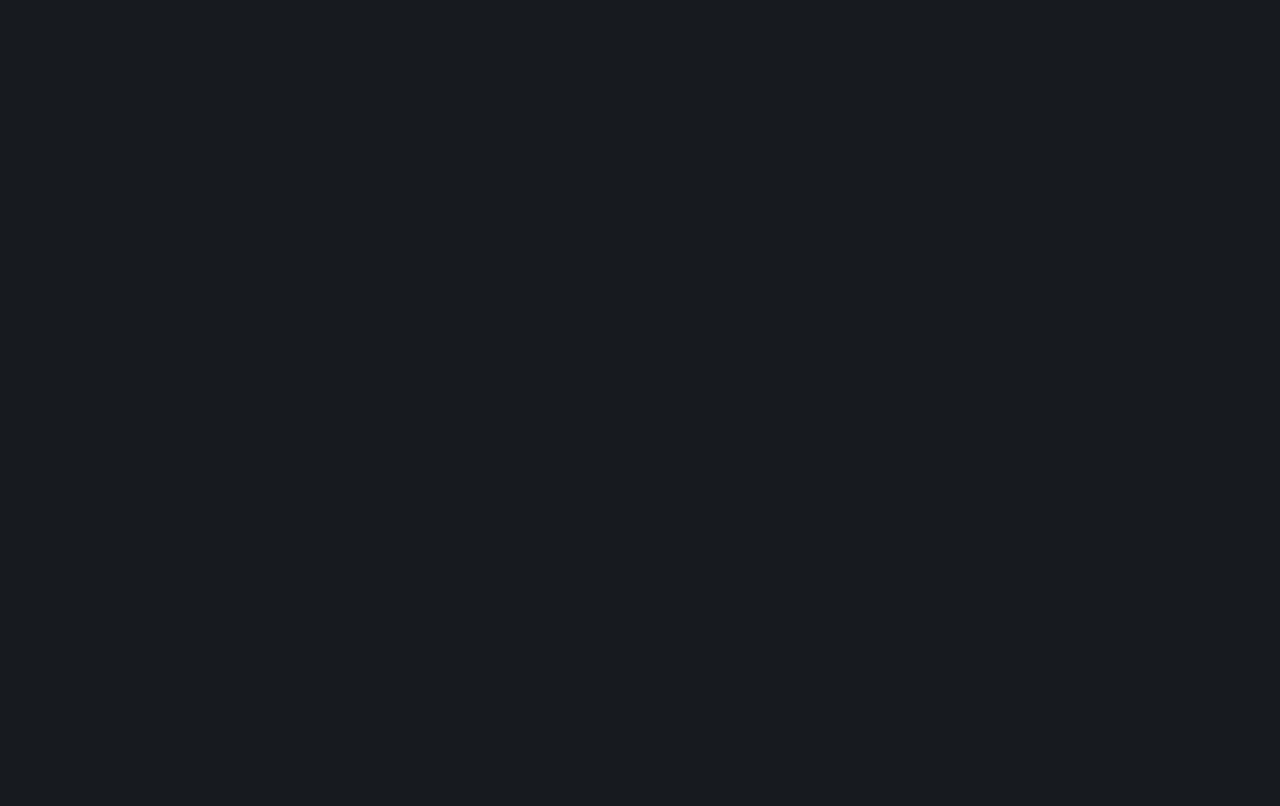
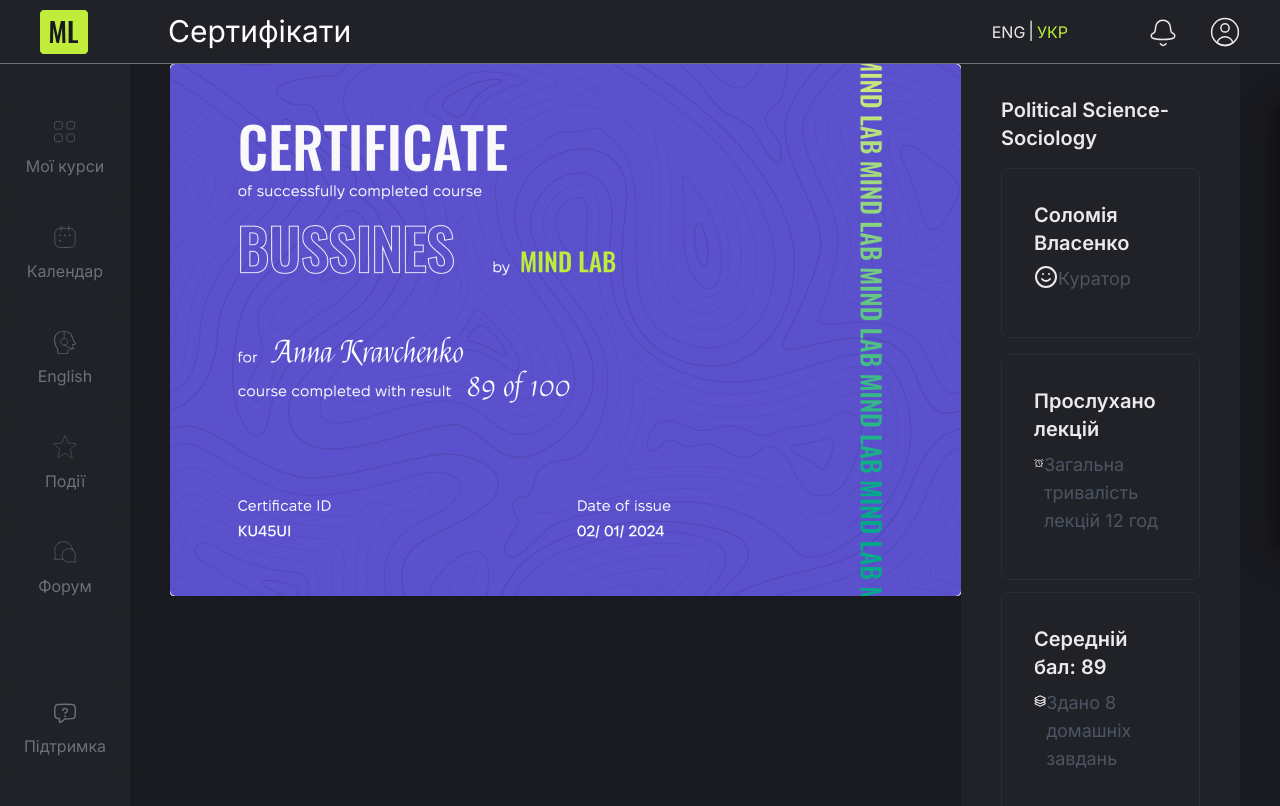
Before and after one commit to kholodihor/mindlab-platform, a React (Vite) app: page /student/certificate in a window 1280 px wide. Before the commit this address had no page. Shown: the top 806 px of the page. Built offline with nearby package versions, Linux system fonts and the light colour scheme.

Commit message:
feat: Add component

```diff
--- a/src/App.tsx
+++ b/src/App.tsx
@@ -10,6 +10,7 @@
 import BoardPage from "./pages/BoardPage"
 import SupportPage from "./pages/SupportPage"
 import StudyingPage from "./pages/StudyingPage"
+import CertificatePage from "./pages/CertificatePage"
 
 function App() {
   return (
@@ -24,6 +25,7 @@
           <Route path="/student/events" element={<EventsPage />} />
           <Route path="/student/board" element={<BoardPage />} />
           <Route path="/student/support" element={<SupportPage />} />
+          <Route path="/student/certificate" element={<CertificatePage />} />
         </Route>
         <Route path="/studying" element={<StudyingPage />} />
       </Routes>
--- /dev/null
+++ b/src/components/main/certificate/CertificateImg.tsx
@@ -0,0 +1,25 @@
+import React from "react"
+import { cva, VariantProps } from "class-variance-authority"
+
+interface ImageProps extends VariantProps<typeof imageStyles> {
+  src: string
+  size?: "small" | "large"
+}
+
+const imageStyles = cva("rounded", {
+  variants: {
+    size: {
+      small: "max-w-[292px] max-h-[207px]",
+      large: "max-w-[791px] max-h-[532px]"
+    }
+  },
+  defaultVariants: {
+    size: "small"
+  }
+})
+
+const CertificateImg: React.FC<ImageProps> = ({ src, size }) => {
+  return <img src={src} alt="Certificate" className={imageStyles({ size })} />
+}
+
+export default CertificateImg
--- /dev/null
+++ b/src/components/main/certificate/CertificateInfo.tsx
@@ -0,0 +1,33 @@
+import React from "react"
+import CertificateImg from "./CertificateImg"
+import CertificateInfoList from "./CertificateInfoList"
+
+interface CertificateInfoProps {
+  certificate: {
+    src: string
+    courseTitle: string
+    tutor: string
+    lecturesQuantity: number
+    lectureDuration: number
+    score: number
+    homeworkQuantity: number
+  }
+}
+
+const CertificateInfo: React.FC<CertificateInfoProps> = ({ certificate }) => {
+  return (
+    <div className="flex p-10">
+      <div className="mt-6">
+        <CertificateImg src={certificate.src} size="large" />
+      </div>
+      <div className="max-w-md bg-[#202227] p-10">
+        <h3 className="mb-2 mt-4 text-xl font-semibold">
+          {certificate.courseTitle}
+        </h3>
+        <CertificateInfoList certificate={certificate} />
+      </div>
+    </div>
+  )
+}
+
+export default CertificateInfo
--- /dev/null
+++ b/src/components/main/certificate/CertificateInfoItem.tsx
@@ -0,0 +1,28 @@
+import React, { ReactNode } from "react"
+
+interface CertificateCardProps {
+  title: string
+  subtitle: string
+  icon: ReactNode
+  quantity?: number
+}
+
+const CertificateInfoItem: React.FC<CertificateCardProps> = ({
+  title,
+  subtitle,
+  icon,
+  quantity
+}) => {
+  return (
+    <div className="my-4 max-w-[359px] rounded-lg border border-[#353840] border-opacity-50 p-5 md:p-8">
+      <h2 className="mb-2 text-xl font-semibold">{title}</h2>
+      <div className="flex">
+        {icon}
+        <p className="mb-3 text-lg text-gray-600">{subtitle}</p>
+      </div>
+      {quantity && <p className="text-sm font-bold"> {quantity}</p>}
+    </div>
+  )
+}
+
+export default CertificateInfoItem
--- /dev/null
+++ b/src/components/main/certificate/CertificateInfoList.tsx
@@ -0,0 +1,45 @@
+import React from "react"
+import { AlarmClock, Layers3, Smile } from "lucide-react"
+import CertificateInfoItem from "./CertificateInfoItem"
+
+interface CertificateInfoListProps {
+  certificate: {
+    tutor: string
+    lectureDuration: number
+    lecturesQuantity: number
+    score: number
+  }
+}
+
+const CertificateInfoList: React.FC<CertificateInfoListProps> = ({
+  certificate
+}) => {
+  const certificateInfoList = [
+    { title: certificate.tutor, subtitle: "Куратор", icon: <Smile /> },
+    {
+      title: "Прослухано лекцій",
+      subtitle: `Загальна тривалість лекцій ${certificate.lectureDuration} год`,
+      icon: <AlarmClock />
+    },
+    {
+      title: `Середній бал: ${certificate.score}`,
+      subtitle: `Здано ${certificate.lecturesQuantity} домашніх завдань`,
+      icon: <Layers3 />
+    }
+  ]
+
+  return (
+    <ul className="space-y-3">
+      {certificateInfoList.map((info, index) => (
+        <CertificateInfoItem
+          key={index}
+          title={info.title}
+          subtitle={info.subtitle}
+          icon={info.icon}
+        />
+      ))}
+    </ul>
+  )
+}
+
+export default CertificateInfoList
--- /dev/null
+++ b/src/pages/CertificatePage.tsx
@@ -0,0 +1,22 @@
+import CertificateInfo from "@/components/main/certificate/CertificateInfo"
+import PageHeader from "@/components/shared/PageHeader"
+
+const certificateData = {
+  src: "/images/certificates/certificate.jpg",
+  courseTitle: "Political Science-Sociology",
+  tutor: "Соломія Власенко",
+  lecturesQuantity: 8,
+  lectureDuration: 12,
+  score: 89,
+  homeworkQuantity: 6
+}
+const CertificatePage = () => {
+  return (
+    <div>
+      <PageHeader title="Сертифікати" />
+      <CertificateInfo certificate={certificateData} />
+    </div>
+  )
+}
+
+export default CertificatePage
```
Also changed, not shown: public/images/certificates/certificate.jpg (added).
